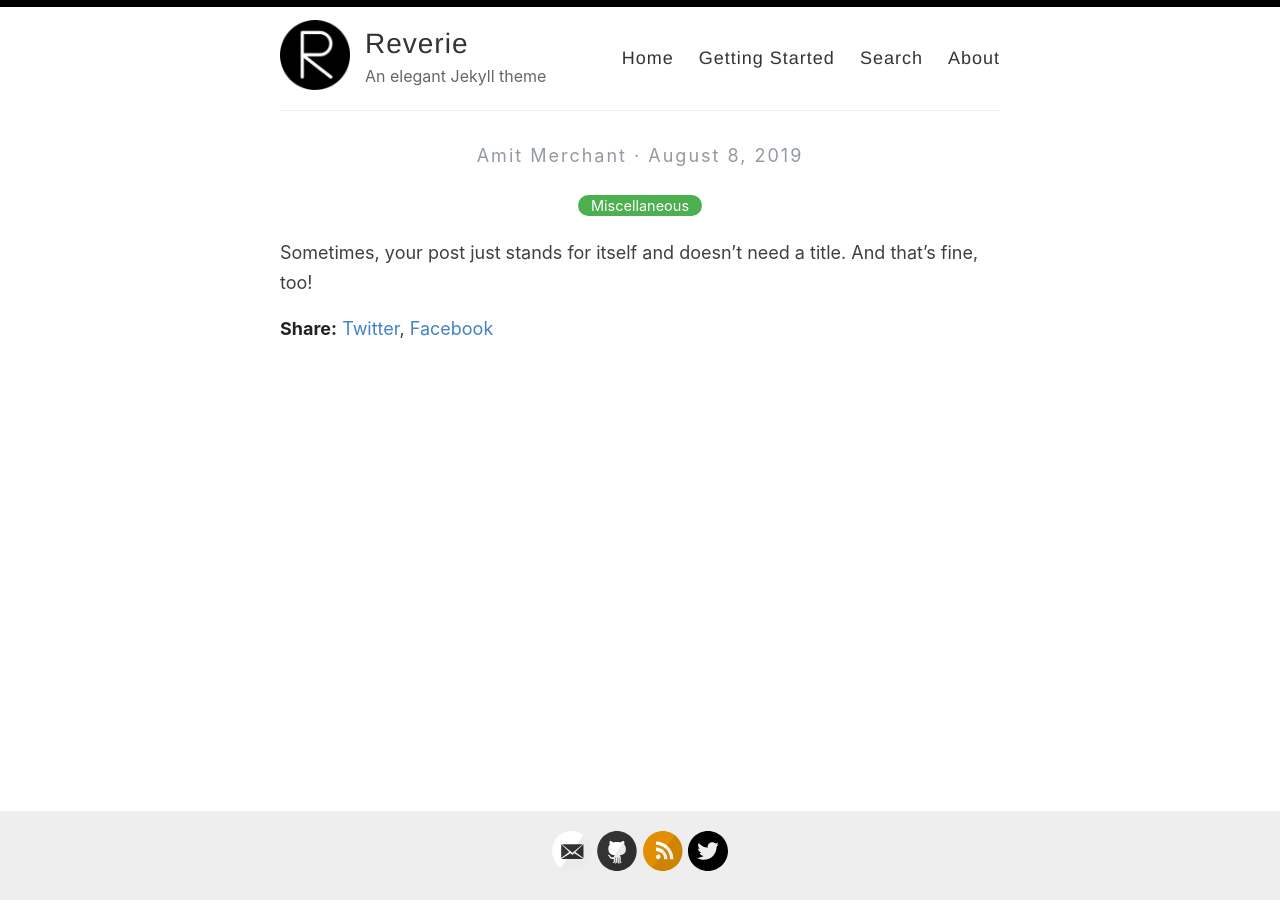
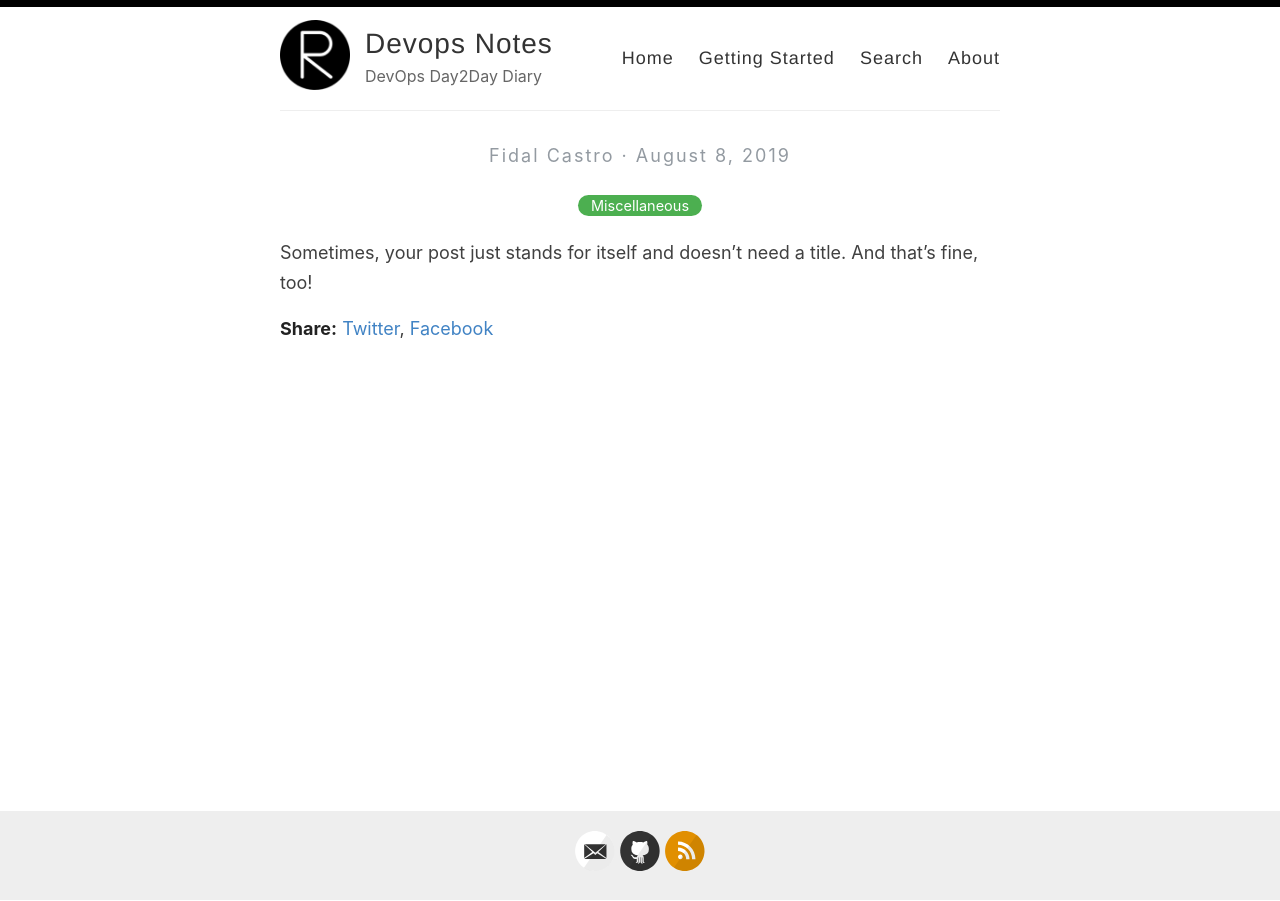
Before and after one commit to fidalcastro/fidalcastro.github.io, a Jekyll site: the page built from _posts/2019-08-08-no-title-posts.md, in a window 1280 px wide. Built offline with Jekyll 4.4.1, drawn with Linux system fonts in a browser that asks for light colours.

Commit message:
Update _config.yml

```diff
--- a/_config.yml
+++ b/_config.yml
@@ -3,13 +3,13 @@
 #
 
 # Name of your site (displayed in the header)
-name: Reverie
+name: Devops Notes
 
 # Name of the author
-author: Amit Merchant
+author: Fidal Castro
 
 # Short bio or description (displayed in the header)
-description: An elegant Jekyll theme
+description: DevOps Day2Day Diary
 
 # URL of your avatar or profile pic (you could use your GitHub profile pic)
 avatar: /images/reverie.png
@@ -21,15 +21,15 @@ avatar: /images/reverie.png
 # Includes an icon in the footer for each username you enter
 footer-links:
   dribbble:
-  email: amit.d.merchant@gmail.com
+  email: kamalcastro@gmail.com
   facebook:
   flickr:
-  github: amitmerchant1990/reverie
+  github: fidalcastro/fidalcastro.github.io
   instagram:
   linkedin:
   pinterest:
   rss: rss
-  twitter: amit_merchant
+  twitter:
   stackoverflow:
   youtube: # channel/<your_long_string> or user/<user-name>
   googleplus: # anything in your profile username that comes after plus.google.com/
@@ -41,18 +41,18 @@ footer-links:
 disqus:
 
 # Enter your Google Analytics web tracking code (e.g. UA-2110908-2) to activate tracking
-google_analytics: UA-43339302-11
+google_analytics:
 
 # Your website URL (e.g. http://amitmerchant1990.github.io or http://www.amitmerchant.com)
 # Used for Sitemap.xml and your RSS feed
-url: http://www.amitmerchant.com/reverie
-enforce_ssl: https://www.amitmerchant.com/reverie
+url: http://fidalcastro.github.io
+enforce_ssl:
 
 # If you're hosting your site at a Project repository on GitHub pages
 # (http://yourusername.github.io/repository-name)
 # and NOT your User repository (http://yourusername.github.io)
 # then add in the baseurl here, like this: "/repository-name"
-baseurl: "/reverie"
+baseurl: "/"
 
 #
 # !! You don't need to change any of the configuration flags below !!
```
